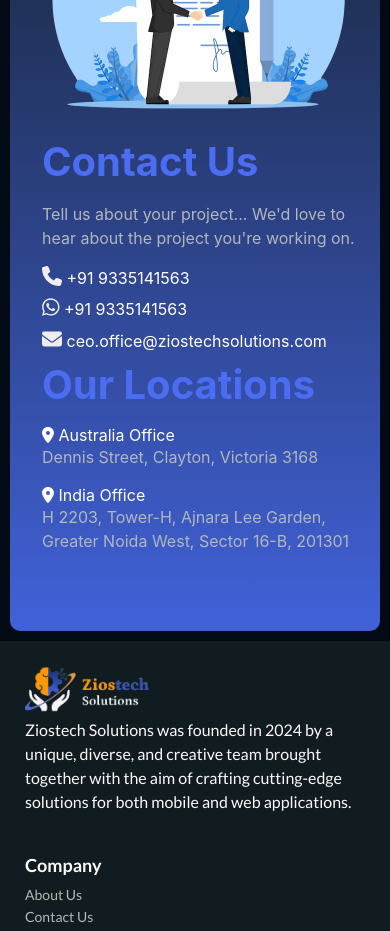
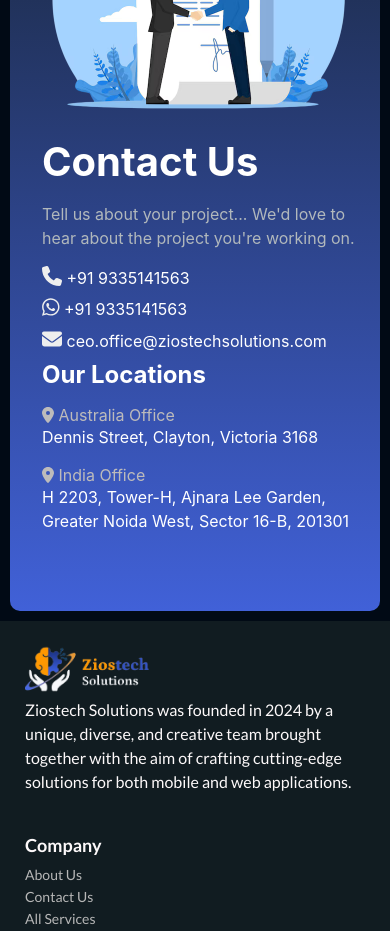
Before and after one commit to ziostech507-jpg/Z.S.M, a React (Create React App) app: page /contact in a window 390 px wide. Shown: the part 1760-2691 px from the top of the page. Built offline with nearby package versions, Linux system fonts and the light colour scheme; a web font is replaced by a local one.

Commit message:
contact modified only need env

```diff
--- a/src/components/ContactSection/ContactSection.css
+++ b/src/components/ContactSection/ContactSection.css
@@ -211,6 +211,9 @@
         font-size: 20px;
         color: #eeeeee;
     }
+    .right-column h2 {
+        color: #fff;
+    }
 }
 
 @media (max-width: 480px) {
@@ -234,3 +237,25 @@
         gap: 10px
     }
 }
+
+
+/* location customize */
+
+.location-card {
+    color: rgb(189, 187, 187)
+}
+
+.location-details p {
+    color: white
+}
+
+#location-heading {
+    font-size: 24px;
+}
+
+@media (max-width: 480px) {
+    #location-heading {
+        font-size: 1.5rem;
+        color: #ffffff;
+    }
+}
--- a/src/components/ContactSection/ContactSection.jsx
+++ b/src/components/ContactSection/ContactSection.jsx
@@ -29,20 +29,20 @@ const ContactSection = () => {
     }
     // console.log(templateParams)
     const send = (e) => {
-        const YOUR_SERVICE_ID = process.env.REACT_APP_YOUR_SERVICE_ID
-        const YOUR_TEMPLATE_ID = process.env.REACT_APP_YOUR_TEMPLATE_ID
-        const YOUR_PUBLIC_KEY = process.env.REACT_APP_YOUR_PUBLIC_KEY
+        // const YOUR_SERVICE_ID = process.env.REACT_APP_YOUR_SERVICE_ID
+        // const YOUR_TEMPLATE_ID = process.env.REACT_APP_YOUR_TEMPLATE_ID
+        // const YOUR_PUBLIC_KEY = process.env.REACT_APP_YOUR_PUBLIC_KEY
         e.preventDefault();
 
-        emailjs.send(YOUR_SERVICE_ID, YOUR_TEMPLATE_ID, templateParams, YOUR_PUBLIC_KEY)
-            .then(
-                () => {
-                    console.log('SUCCESS!');
-                },
-                (error) => {
-                    console.log('FAILED...', error.text);
-                }
-            );
+        // emailjs.send(YOUR_SERVICE_ID, YOUR_TEMPLATE_ID, templateParams, YOUR_PUBLIC_KEY)
+        //     .then(
+        //         () => {
+        //             console.log('SUCCESS!');
+        //         },
+        //         (error) => {
+        //             console.log('FAILED...', error.text);
+        //         }
+        //     );
 
     };
 
@@ -123,7 +123,11 @@ const ContactSection = () => {
                                 <FontAwesomeIcon className='contact-icon' icon={faEnvelope} /> 	ceo.office@ziostechsolutions.com
                             </li>
                             {/* <li>
-                                <FontAwesomeIcon className='contact-icon' icon={faLocationDot} /> Sudarshan Society Vinayakpur, Kanpur 208024.
+                                <FontAwesomeIcon className='contact-icon' icon={faLocationDot} /> H 2203, Tower-H, Ajnara Lee Garden, Greater Noida West, Sector 16-B
+                                201301
+                            </li>
+                            <li>
+                                <FontAwesomeIcon className='contact-icon' icon={faLocationDot} /> Dennis Street, Clayton, Victoria 3168
                             </li> */}
                             <div className="location-section">
                                 <h2 id="location-heading">Our Locations</h2>
@@ -148,6 +152,7 @@ const ContactSection = () => {
                                 </div>
 
                             </div>
+
                         </ul>
                     </div>
                 </div>
```
